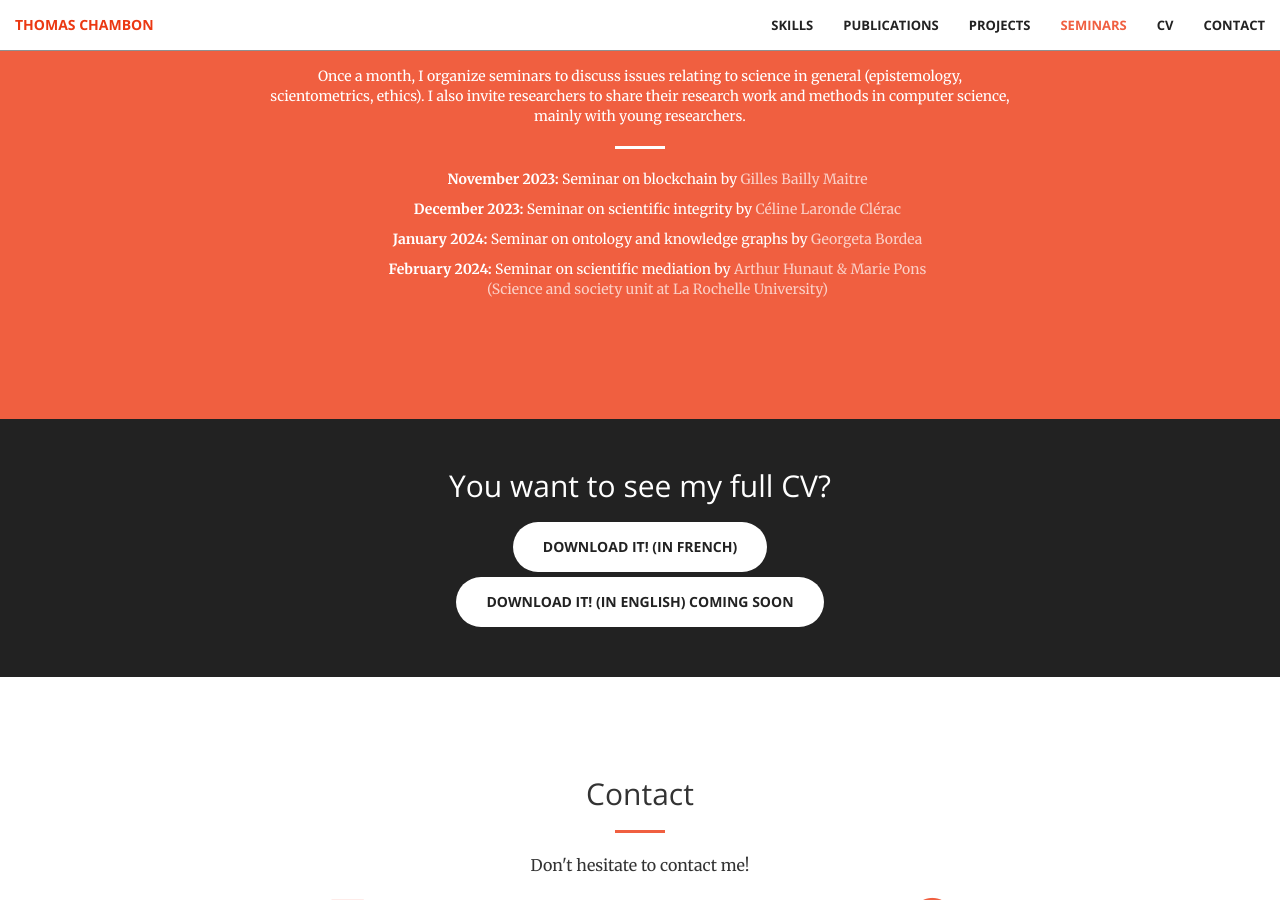
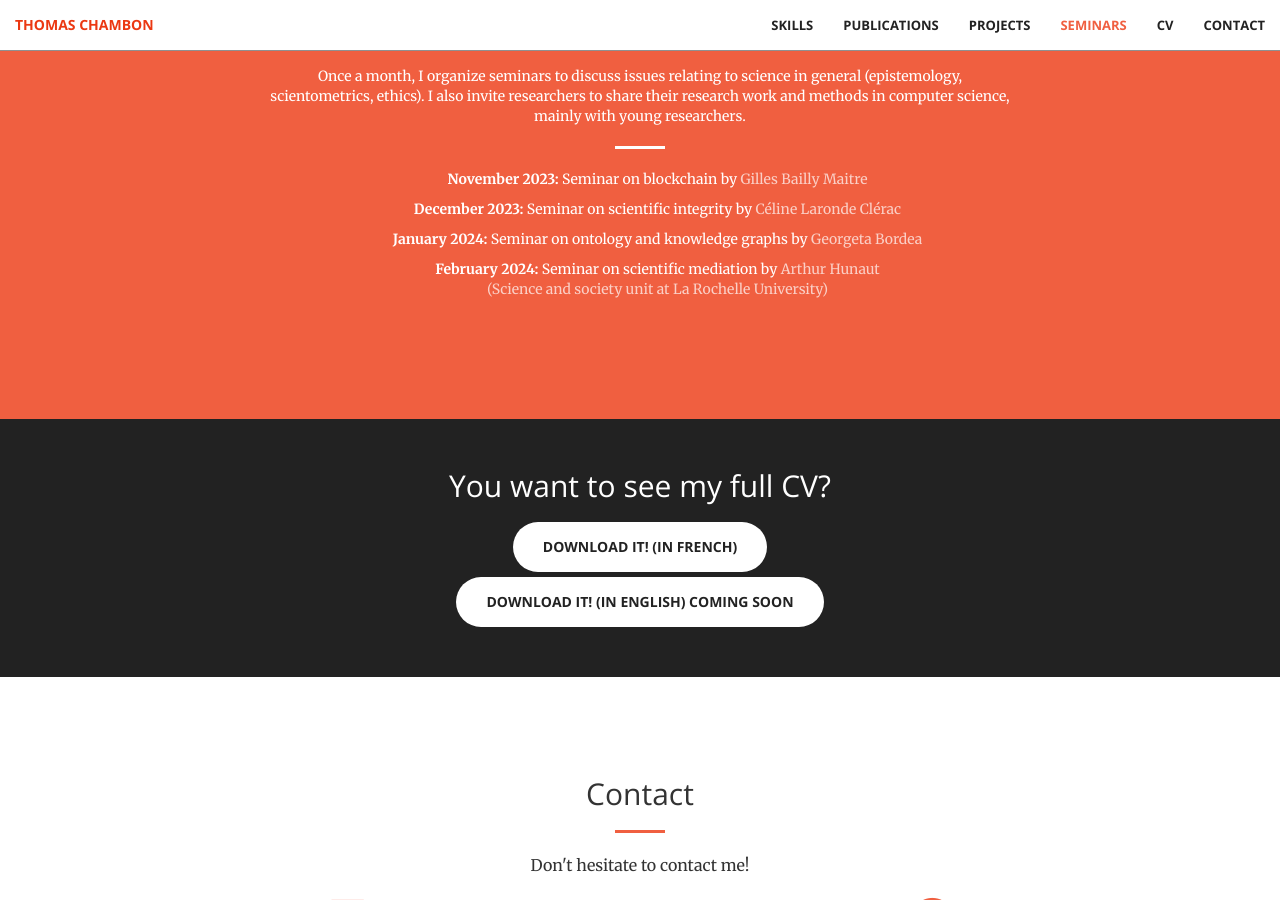
Before and after one commit to Thomas-Chambon/Thomas-Chambon.github.io, a Jekyll site: the page built from index.markdown, in a window 1280 px wide and 900 px high, scrolled down 2889 px. Built offline with Jekyll 4.4.1, drawn with Linux system fonts in a browser that asks for light colours.

Commit message:
Update information

```diff
--- a/_includes/seminars.html
+++ b/_includes/seminars.html
@@ -31,7 +31,7 @@
                     <ul class="fa-ul">
                         <li>
                             <b>February 2024:</b> Seminar on scientific mediation by
-                            <a href="https://www.univ-larochelle.fr/recherche/science-et-societe/" class="text-faded" target="_blank" rel="noreferrer">Arthur Hunaut & Marie Pons</br> (Science and society unit at La Rochelle University)</a>
+                            <a href="https://www.univ-larochelle.fr/recherche/science-et-societe/" class="text-faded" target="_blank" rel="noreferrer">Arthur Hunaut</br> (Science and society unit at La Rochelle University)</a>
                         </li>
                     </ul>
                 </p>
```
